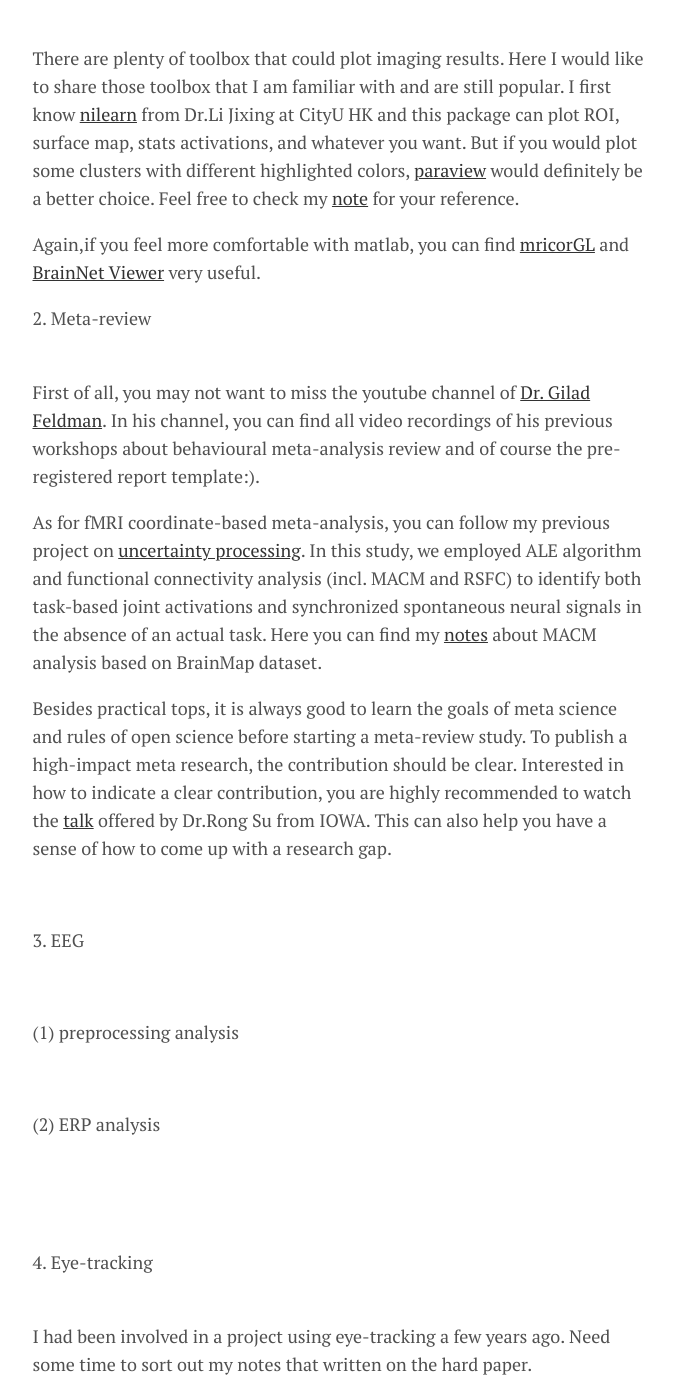
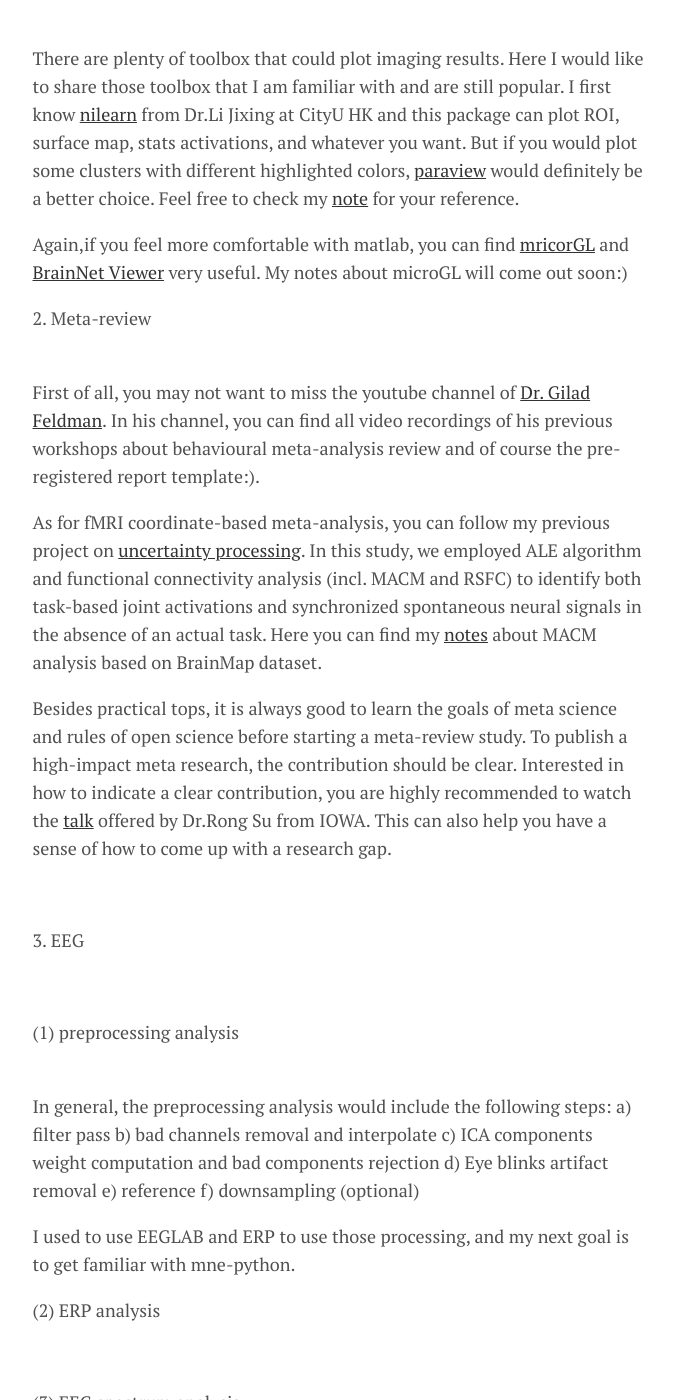
Before and after one commit to wu-shuyi/wu-shuyi.github.io, a Jekyll site: the page built from menu/learning resources.md, in a window 1280 px wide and 1400 px high, scrolled down 3106 px. Shown: the whole window, without its empty margins (300-974 px from the left). Built offline with Jekyll 4.4.1, drawn with Linux system fonts in a browser that asks for light colours.

Commit message:
Update learning resources.md

```diff
--- a/menu/learning resources.md
+++ b/menu/learning resources.md
@@ -76,7 +76,7 @@ I used to run GLM with [SPM](https://www.fil.ion.ucl.ac.uk/spm/course/slides23-o
 There are plenty of toolbox that could plot imaging results. Here I would like to share those toolbox that I am familiar with and are still popular.
 I first know [nilearn](https://nilearn.github.io/stable/plotting/index.html) from Dr.Li Jixing at CityU HK and this package can plot ROI, surface map, stats activations, and whatever you want. But if you would plot some clusters with different highlighted colors, [paraview](https://docs.paraview.org/en/latest/) would definitely be a better choice. Feel free to check my [note](https://www.notion.so/ParaView-for-plotting-cluster-activation-4c6d74afee8640649330c83957a6ffec?pvs=4) for your reference.
 
-Again,if you feel more comfortable with matlab, you can find [mricorGL](https://www.nitrc.org/projects/mricrogl) and [BrainNet Viewer](https://www.nitrc.org/projects/bnv/) very useful.
+Again,if you feel more comfortable with matlab, you can find [mricorGL](https://www.nitrc.org/projects/mricrogl) and [BrainNet Viewer](https://www.nitrc.org/projects/bnv/) very useful. My notes about microGL will come out soon:)
 
 
 <font size="4.5">  2. Meta-review </font> <br>
@@ -91,7 +91,19 @@ To publish a high-impact meta research, the contribution should be clear. Intere
 <br>
 <font size="4.5">  3. EEG </font> <br>
 <font size="4"> (1) preprocessing analysis </font> <br>
+In general, the preprocessing analysis would include the following steps:
+a) filter pass
+b) bad channels removal and interpolate
+c) ICA components weight computation and bad components rejection
+d) Eye blinks artifact removal
+e) reference
+f) downsampling (optional)
+
+I used to use EEGLAB and ERP to use those processing, and my next goal is to get familiar with mne-python.
+
+
 <font size="4"> (2) ERP analysis </font> <br>
+<font size="4"> (3) EEG spectrum analysis </font> <br>
 
 
 <br>
```
